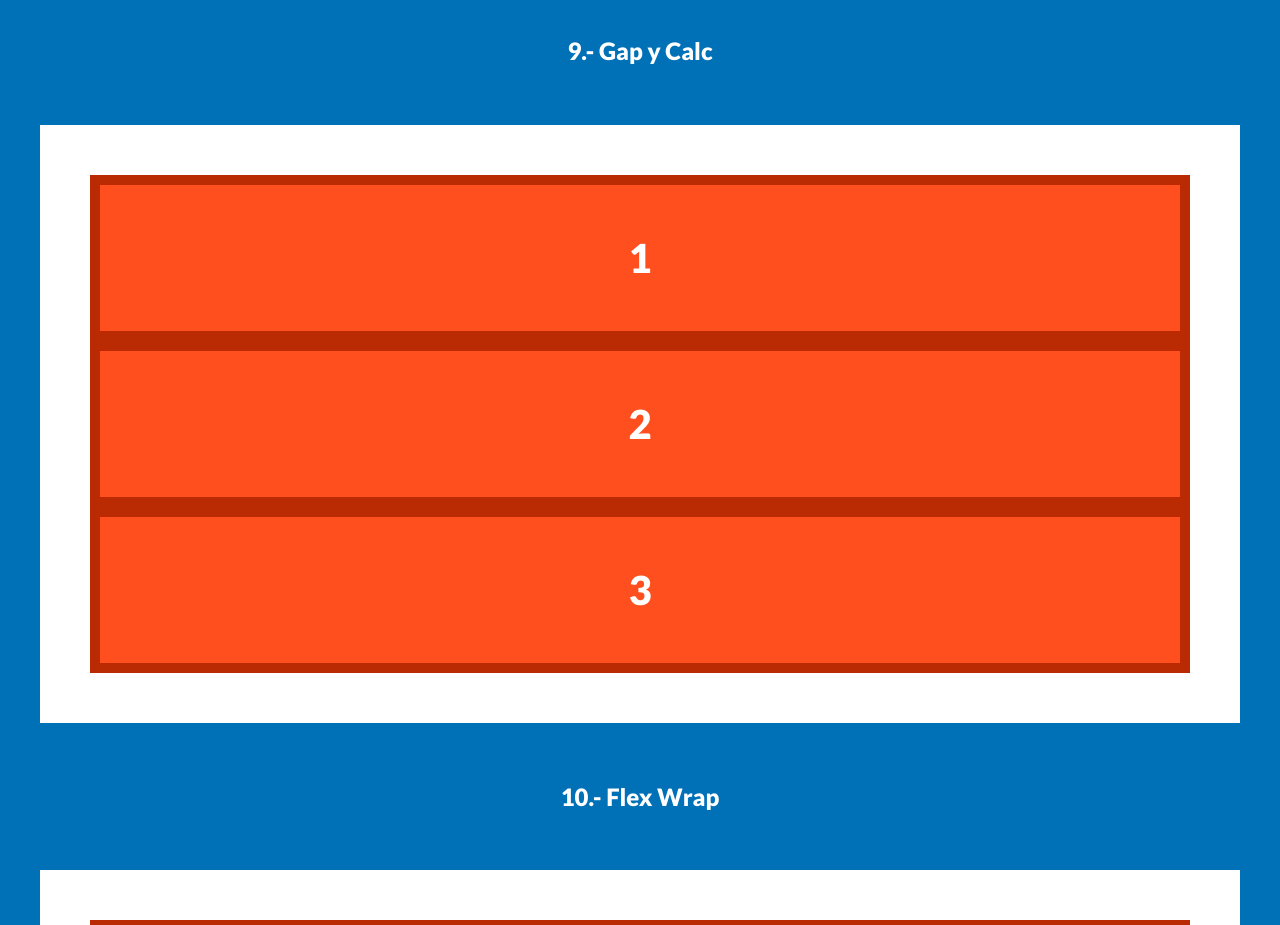
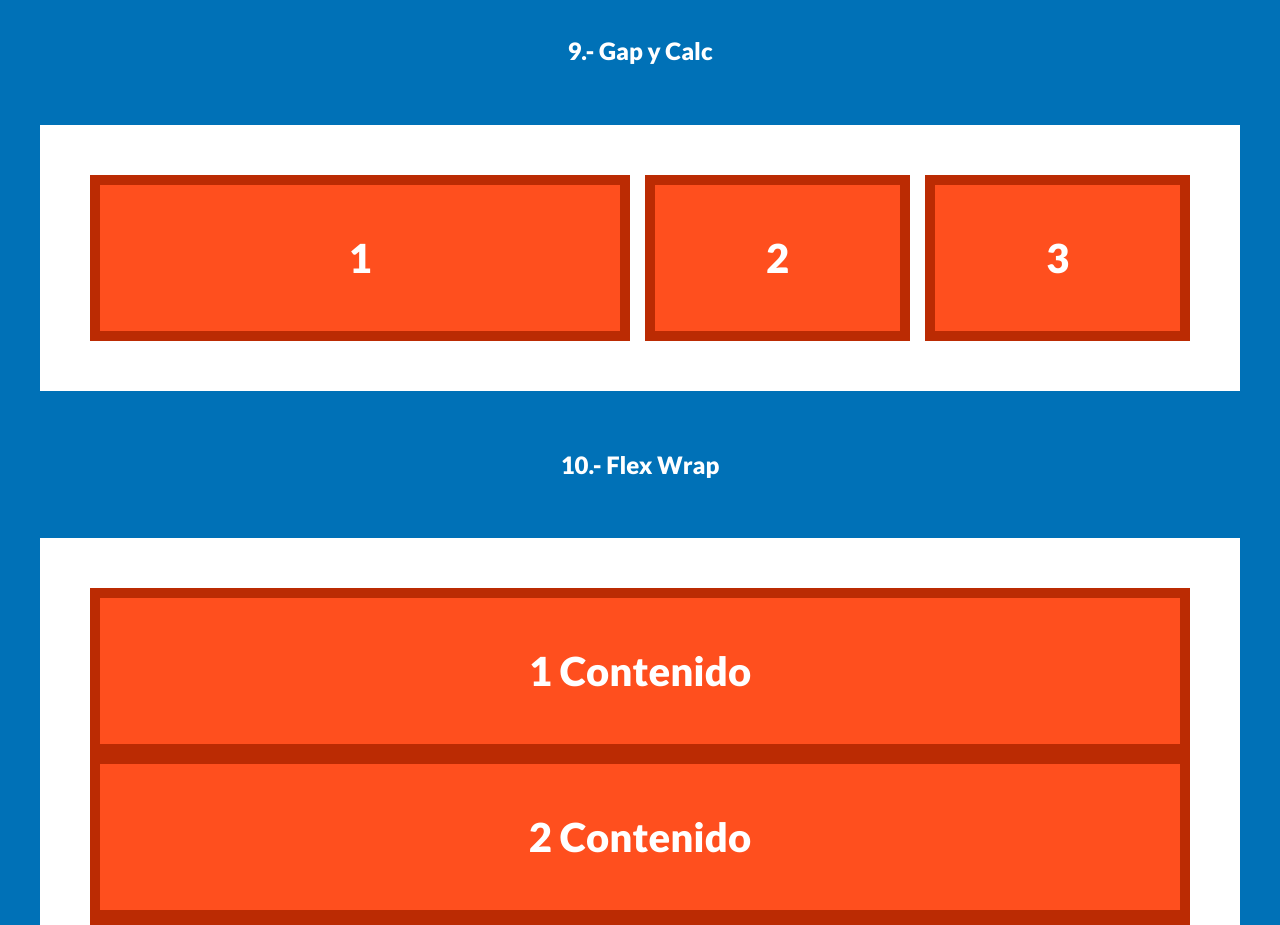
Before and after one commit to MiguelRuizHdz/flexbox-css, a plain HTML site: page index.html in a window 1280 px wide. Shown: the part 5800-6725 px from the top of the page. Drawn offline with Linux system fonts and the light colour scheme.

Commit message:
Gap y calc

```diff
--- a/css/style.css
+++ b/css/style.css
@@ -134,7 +134,23 @@ h1, h2 {
 }
 
 /* Flex-basis es una propiedad que se aplica en el hijo */
-.d-flex-8 .box{
+.d-flex-8 .box {
     flex-basis: 33.3%;
     flex-basis: 200px; /* valor inicial, y cuando tiene más contenido comienza a crecer*/
 }
+
+/** 9 **/
+.d-flex-9 {
+    display: flex;
+    /* gap: 2rem; */
+    justify-content: space-between;
+}
+
+.d-flex-9 .box:nth-child(1) {
+    flex-basis: calc(50% - 1rem);
+}
+
+.d-flex-9 .box:nth-child(2),
+.d-flex-9 .box:nth-child(3) {
+    flex-basis: calc(25% - 1rem);
+}
```
